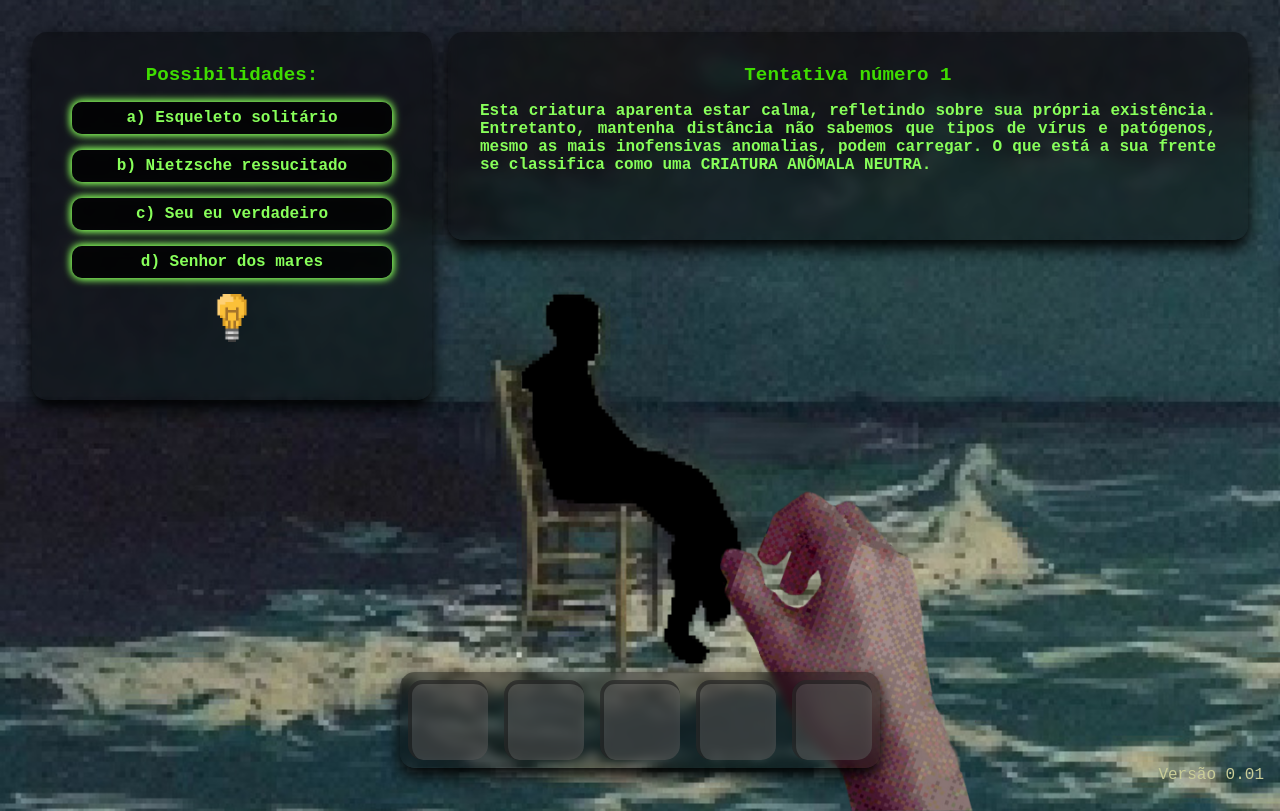
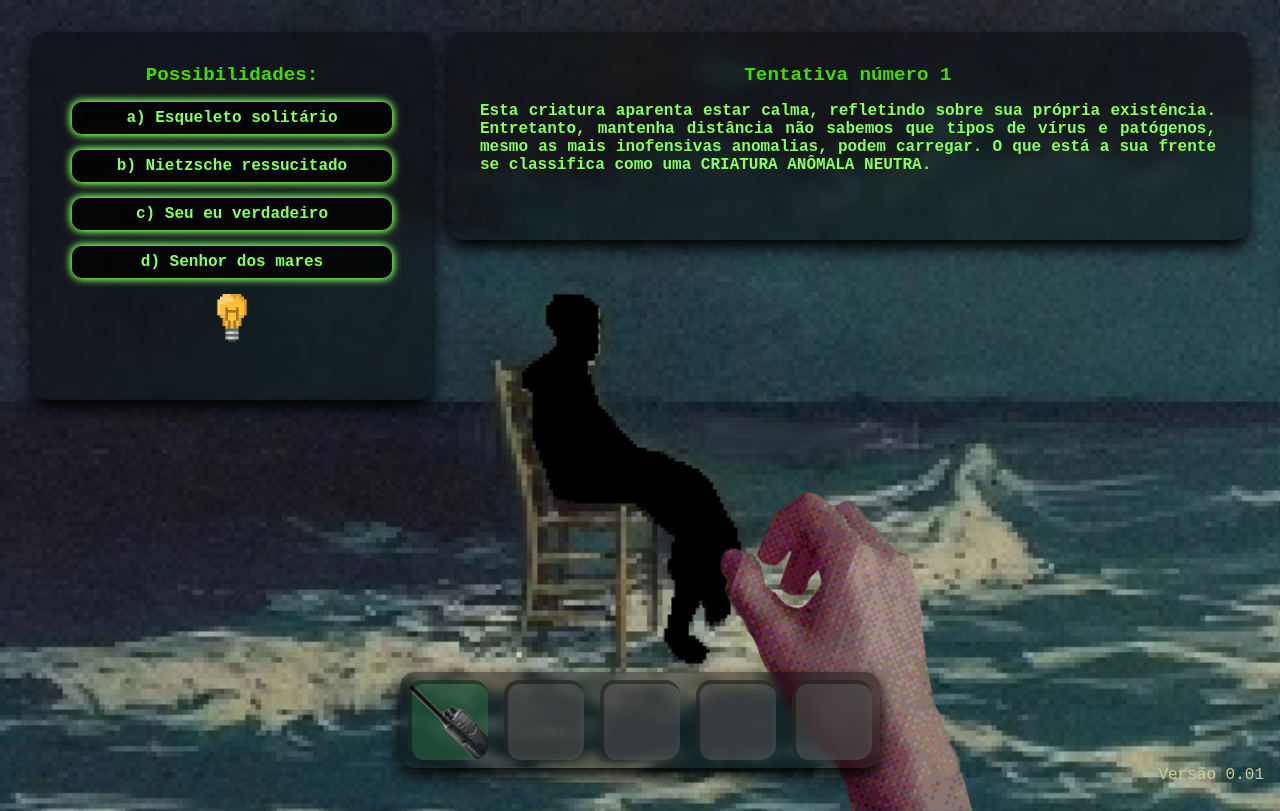
Before and after one commit to FranciscoSilv4a/Dont-Look-at-Me, a PHP site: page /lvl1.php in a window 1280 px wide. Run offline with PHP 8.4, Linux system fonts and the light colour scheme.

Commit message:
mudanças pequenas num item do inventario

```diff
--- a/lvl1.php
+++ b/lvl1.php
@@ -47,7 +47,7 @@
     </div>
     <div class="imgBlack"></div>
     <div class="inventario">
-        <div class="itemInventario" id="item1"></div>
+        <div class="itemInventario full" id="item1"></div>
         <div class="itemInventario" id="item2"></div>
         <div class="itemInventario" id="item3"></div>
         <div class="itemInventario" id="item4"></div>
--- a/style/lvl1.css
+++ b/style/lvl1.css
@@ -197,6 +197,15 @@ body {
     background-color: rgba(117, 117, 117, 0.4);
     backdrop-filter: blur(5px);
 }
+.full {
+    background-color: rgba(57, 151, 98, 0.4);
+}
+#item1 {
+    background-image: url(../issets/walkieTalkiePixelated.png);
+    background-size: cover;
+    background-position: center;
+    background-repeat: no-repeat;
+}
 
 @keyframes movingHand {
     50% {
```
Also changed, not shown: issets/walkieTalkiePixelated.png (added).
